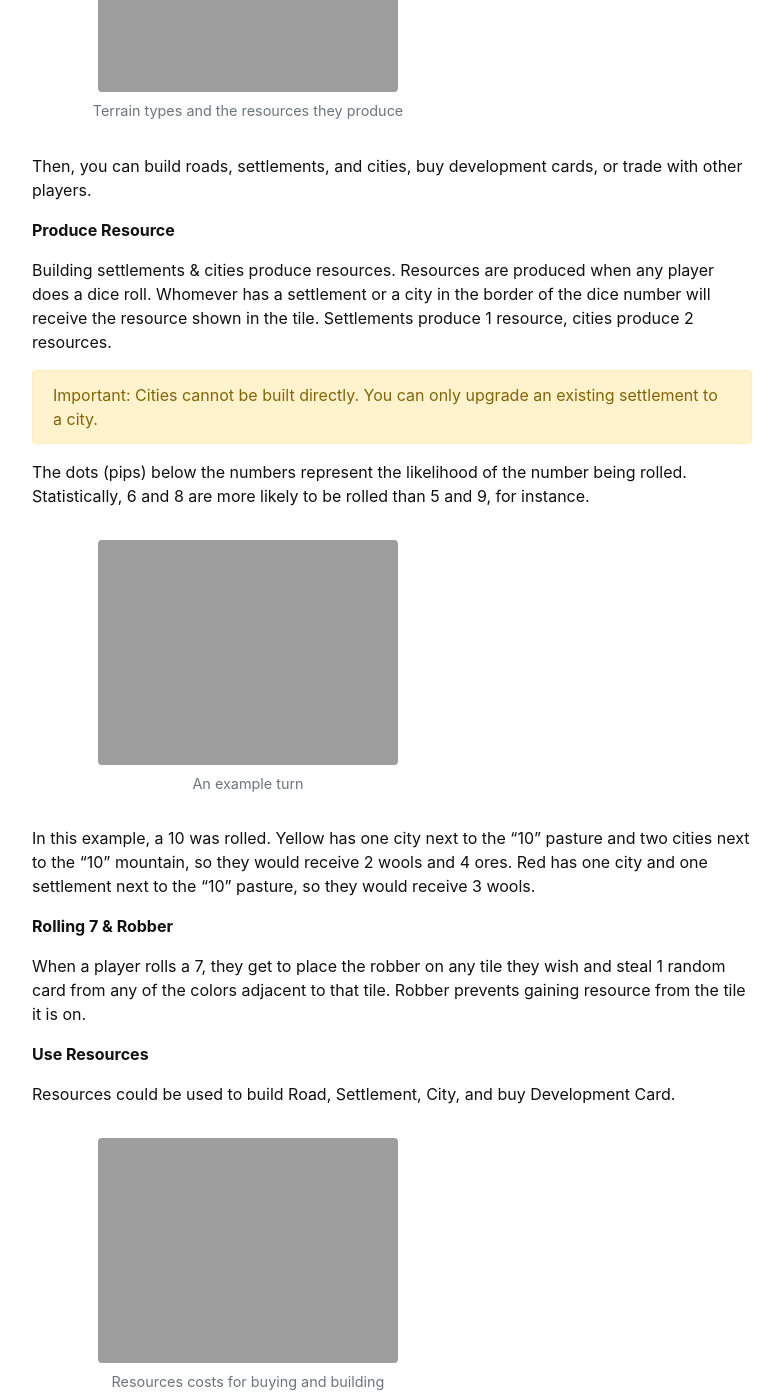
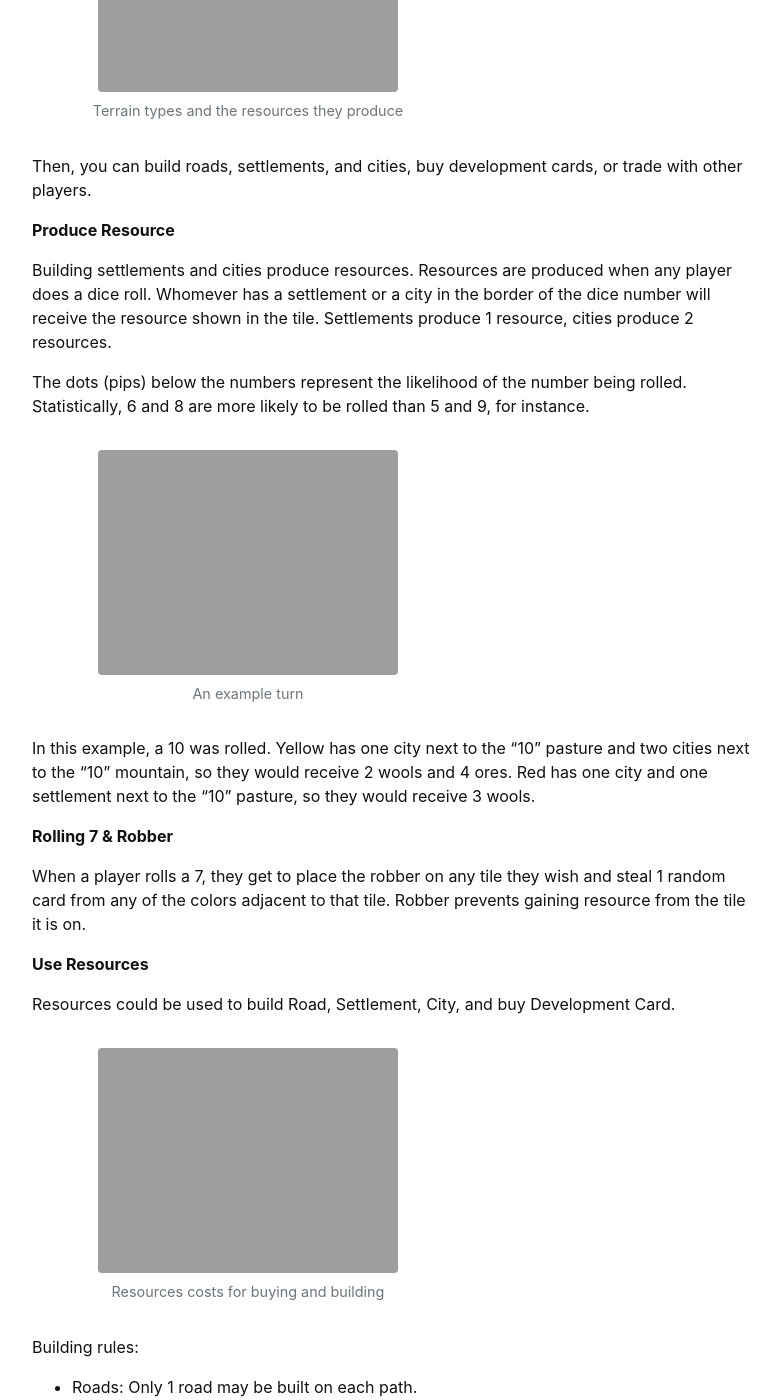
Before and after one commit to hanwendong1/VirtualGaming, a Jekyll site: the page built from content/4-Catan.md, in a window 1280 px wide and 1400 px high, scrolled down 1877 px. Shown: the whole window, without its empty margins (248-1031 px from the left). Built offline with Jekyll 4.4.1, drawn with Linux system fonts in a browser that asks for light colours; some of the changed text lies outside the part shown.

Commit message:
Update 4-Catan.md

```diff
--- a/content/4-Catan.md
+++ b/content/4-Catan.md
@@ -86,10 +86,7 @@
 
 **Produce Resource**
 
-Building settlements & cities produce resources. Resources are produced when any player does a dice roll. Whomever has a settlement or a city in the border of the dice number will receive the resource shown in the tile. Settlements produce 1 resource, cities produce 2 resources.
-
-{% capture text %}Important: Cities cannot be built directly. You can only upgrade an existing settlement to a city.
-{% endcapture %} {% include alert.md text=text color="warning" %}
+Building settlements and cities produce resources. Resources are produced when any player does a dice roll. Whomever has a settlement or a city in the border of the dice number will receive the resource shown in the tile. Settlements produce 1 resource, cities produce 2 resources.
 
 The dots (pips) below the numbers represent the likelihood of the number being rolled. Statistically, 6 and 8 are more likely to be rolled than 5 and 9, for instance.
 
@@ -107,8 +104,12 @@
 
 {% include figure.html img="resources.png" alt="Resources costs for buying and building" caption="Resources costs for buying and building" width="75%" %}
 
-{% capture text %}Important: You can only build a new settlement on an unoccupied intersection if you have a road leading to that intersection and the nearest settlement is at least two intersections away.
-{% endcapture %} {% include alert.md text=text color="warning" %}
+Building rules:
+
+- Roads: Only 1 road may be built on each path.
+- Settlements: You can only build a new settlement on an unoccupied intersection if you have a road leading to that intersection and the nearest settlement is at least two intersections away.
+- Cities: Cities cannot be built directly. You can only upgrade an existing settlement to a city.
+
 
 **Development Cards (25)**
 
```
